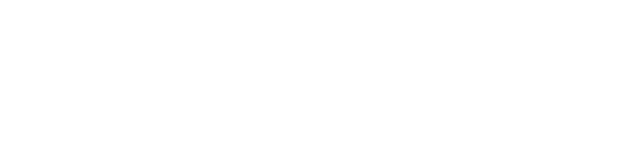
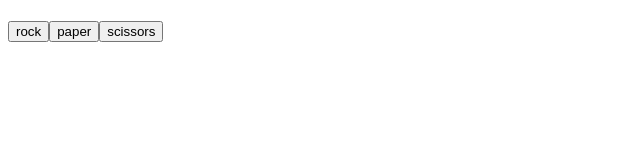
Before and after one commit to jjackson112/rock-paper-scissors-intermediate, a plain HTML site: page index.html in a window 1280 px wide. Shown: the whole page, without its empty margins (0-640 px from the left). Drawn offline with Linux system fonts and the light colour scheme.

Commit message:
JS
Array of choices
For loop
Event listeners
I??
Length property
innerHTML
appendChild

```diff
--- a/app.js
+++ b/app.js
@@ -4,3 +4,21 @@ const resultDisplay = document.createElement('h1');
 const gameGrid = document.getElementById('game');
 
 gameGrid.append(userChoiceDisplay, computerChoiceDisplay, resultDisplay)
+
+const choices = ['rock', 'paper', 'scissors']
+let userChoice
+
+const handleClick = () => {
+    // console.log('clicked')
+    userChoice = e.target.id
+    userChoiceDisplay.innerHTML = userChoice
+}
+
+// create three buttons, grab button with an id, give the id choices, event listener, call function handleClick
+for (let i=0; i <choices.length; i++) {
+    const button =  document.createElement ('button')
+    button.id = choices[i] // you can delete this if you want to use e.target.HTML
+    button.innerHTML = choices[i]
+    button.addEventListener('click', handleClick)
+    gameGrid.appendChild(button)
+}
--- a/index.html
+++ b/index.html
@@ -7,12 +7,11 @@
         <title>|Intermediate Rock, Paper, Scissors</title>
 
         <link href="pretty.css" type="text/css" rel="stylesheet">
-        <link href="app.js" type="text/javascript" rel="stylesheet">
     </head>
 
     <body>
         <div id="game">
-
         </div>
+        <script src="app.js" defer></script>
     </body>
 </html>
```
Also changed, not shown: app.txt (deleted).
